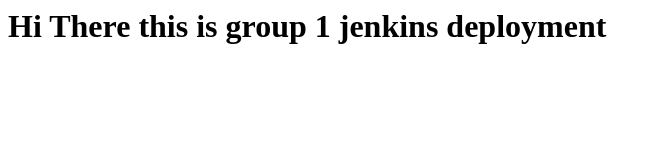
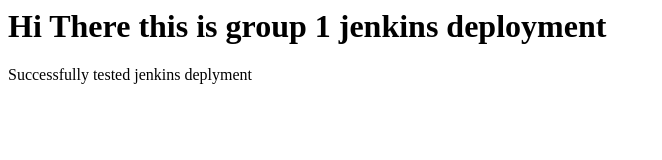
Before and after one commit to Mahi2k/awesomeRepo, a plain HTML site: page index.html in a window 1280 px wide. Shown: the whole page, without its empty margins (0-662 px from the left). Drawn offline with Linux system fonts and the light colour scheme.

Commit message:
Update index.html

```diff
--- a/index.html
+++ b/index.html
@@ -1,5 +1,6 @@
 <html>
   <body>
     <h1>Hi There this is group 1 jenkins deployment</h1>
+    <p>Successfully tested jenkins deplyment</p>
   </body>
 </html>
```
